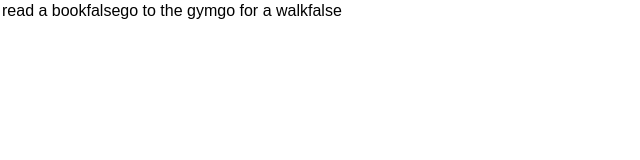
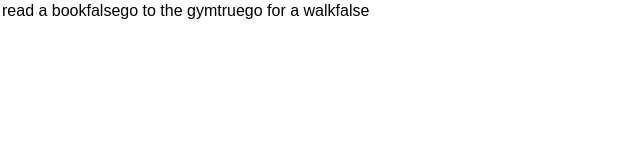
Before and after one commit to Ivan5646/ReactTry, a React (Create React App) app: page / in a window 1280 px wide. Shown: the top 160 px of the page, without its empty margins (0-640 px from the left). Built offline with nearby package versions, Linux system fonts and the light colour scheme.

Commit message:
passed array displayed2

```diff
--- a/src/index.js
+++ b/src/index.js
@@ -21,7 +21,7 @@ class Table extends React.Component {
     this.props.tasks.forEach(function(task){
       rows.push(task.task, task.completed);
     });
-
+    console.log(rows);
     return (
       <table>
         <tbody>{rows}</tbody>
@@ -30,7 +30,7 @@ class Table extends React.Component {
   }
 }
 
-var taskArray = [{task: "read a book", completed: "false"}, {task: "go to the gym", true: "false"}, {task: "go for a walk", completed: "false"}];
+var taskArray = [{task: "read a book", completed: "false"}, {task: "go to the gym", completed: "true"}, {task: "go for a walk", completed: "false"}];
 
 ReactDOM.render(
   <Table tasks={taskArray}/>,
```
